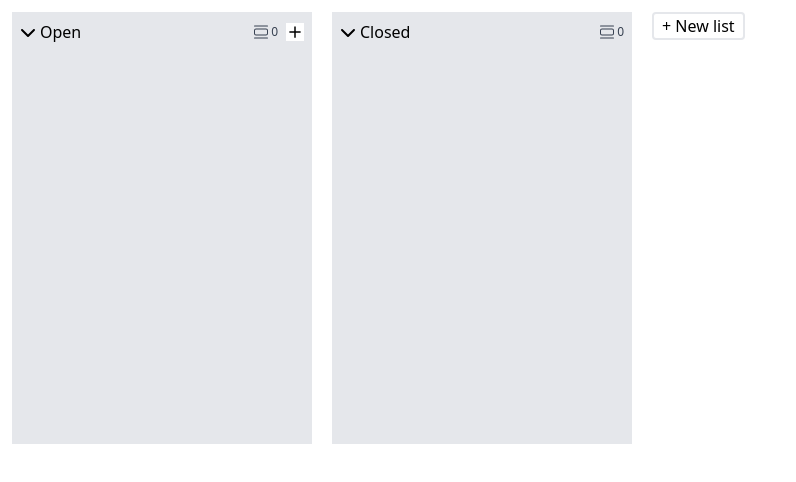
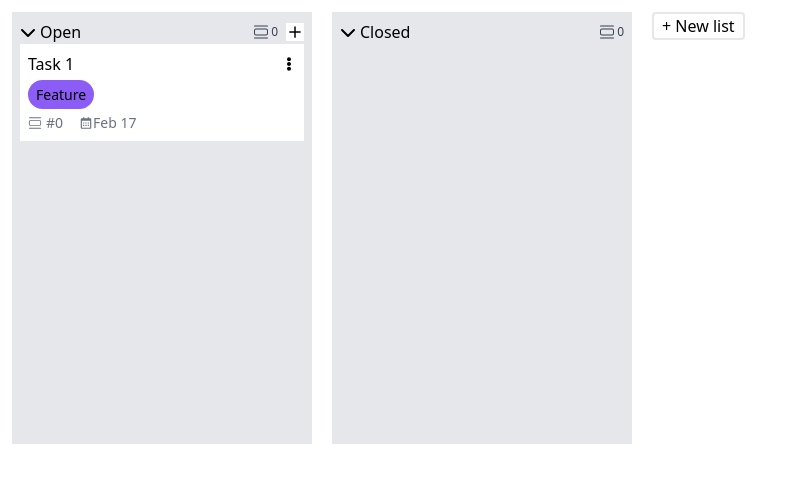
Before and after one commit to hibamroum/react-kanbanboard, a React (Vite) app: page / in a window 1280 px wide. Shown: the top 482 px of the page, without its empty margins (0-796 px from the left). Built offline with nearby package versions, Linux system fonts and the light colour scheme.

Commit message:
create task component

```diff
--- /dev/null
+++ b/src/components/Badge.jsx
@@ -0,0 +1,9 @@
+function CustomBadge() {
+  return (
+    <div className="w-fit h-fit  bg-violet-500 rounded-3xl text-xs  py-1 px-2 ">
+      Feature
+    </div>
+  );
+}
+
+export default CustomBadge;
--- a/src/components/Column.jsx
+++ b/src/components/Column.jsx
@@ -1,14 +1,15 @@
 import { FaChevronDown } from "react-icons/fa6";
 import { BsViewList } from "react-icons/bs";
 import { IoMdAdd } from "react-icons/io";
+import TaskCard from "./TaskCard";
 
 const Column = () => {
   return (
     <div className="flex gap-5">
       {/* Column One: Open */}
-      <div className="w-70 h-104 bg-gray-200 ">
+      <div className="w-70 h-104 bg-gray-200 p-2 ">
         {/* Column Header */}
-        <div className=" flex justify-between items-center p-2 ">
+        <div className=" flex justify-between items-center  ">
           {/* Header Left Section */}
           <div className="flex items-center gap-1">
             <button>
@@ -20,13 +21,15 @@ const Column = () => {
           <div className="flex items-center gap-2">
             <div className="flex items-center text-gray-700 gap-0.5">
               <BsViewList />
-              <span className="text-xs">0</span>
+              <span className="text-xxs">0</span>
             </div>
             <button className="bg-white">
               <IoMdAdd fontSize={18} />
             </button>
           </div>
         </div>
+        {/* Column Body */}
+        <TaskCard />
       </div>
       {/* Column Two: Closed */}
       <div className="w-70 h-104 bg-gray-200 ">
@@ -43,7 +46,7 @@ const Column = () => {
           <div className="flex items-center gap-2">
             <div className="flex items-center text-gray-700 gap-0.5">
               <BsViewList />
-              <span className="text-xs">0</span>
+              <span className="text-xxs">0</span>
             </div>
           </div>
         </div>
--- /dev/null
+++ b/src/components/TaskCard.jsx
@@ -0,0 +1,35 @@
+import CustomBadge from "./Badge";
+import { BsViewList } from "react-icons/bs";
+import { BiCalendar } from "react-icons/bi";
+
+import { FaEllipsisV } from "react-icons/fa";
+function TaskCard() {
+  return (
+    <div className="min-h-14 h-auto w-full bg-white p-2 space-y-1">
+      {/* Task Title & Menu */}
+      <div className="flex items-center justify-between">
+        {/* Task Title */}
+        <h1>Task 1</h1>
+        {/* Ellipsis */}
+        <FaEllipsisV fontSize={14} />
+      </div>
+      {/* Task Category */}
+      <CustomBadge />
+      {/* Task Number & Date */}
+      <div className="flex gap-4 text-sm text-gray-500">
+        {/* Task Number */}
+        <div className="flex items-center gap-1">
+          <BsViewList />
+          <span>#0</span>
+        </div>
+        {/* Task Date */}
+        <div className="flex items-center">
+          <BiCalendar />
+          <span>Feb 17</span>
+        </div>
+      </div>
+    </div>
+  );
+}
+
+export default TaskCard;
--- a/tailwind.config.js
+++ b/tailwind.config.js
@@ -4,7 +4,8 @@ export default {
   theme: {
     extend: {
       fontSize: {
-        xs: "12px",
+        xxs: "12px",
+        xs: "14px",
       },
       height: {
         104: "432px",
```
